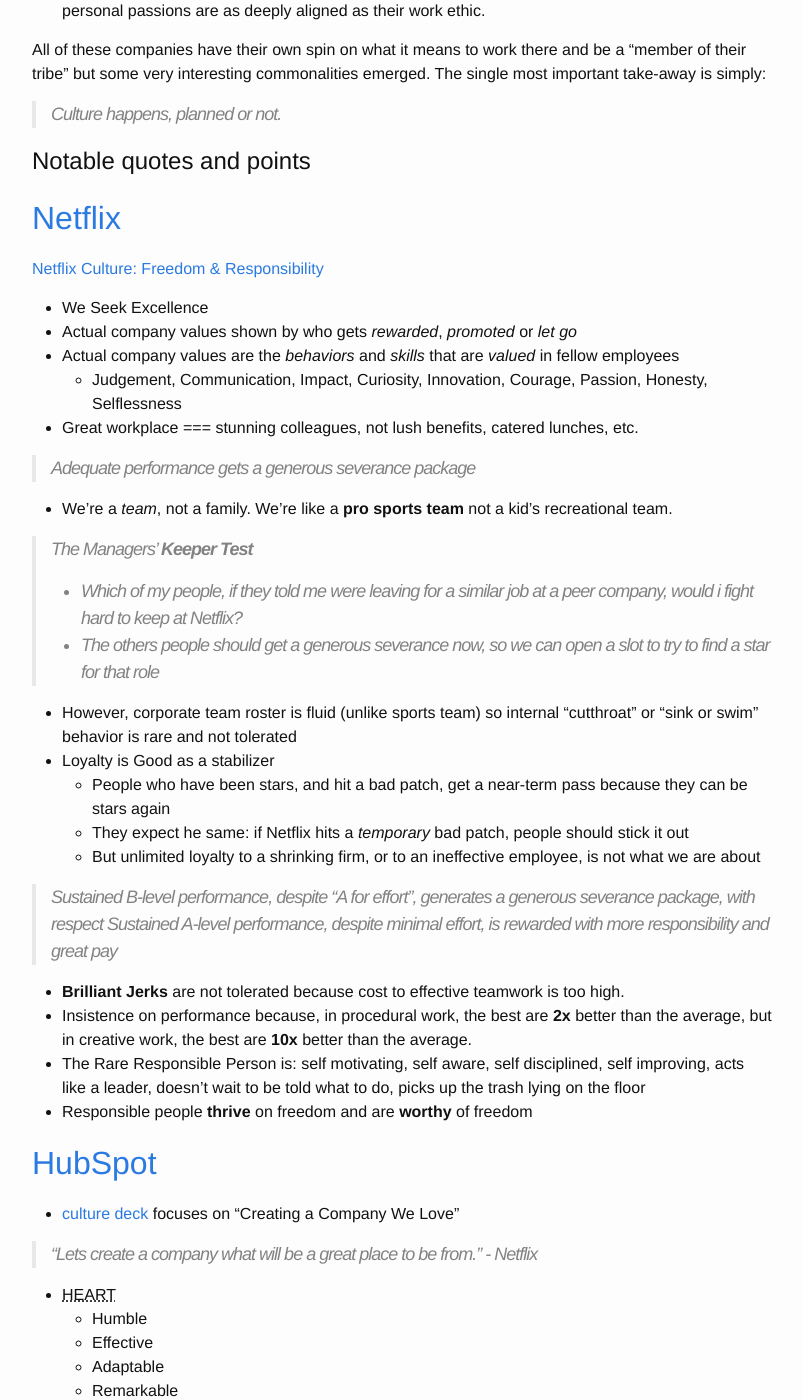
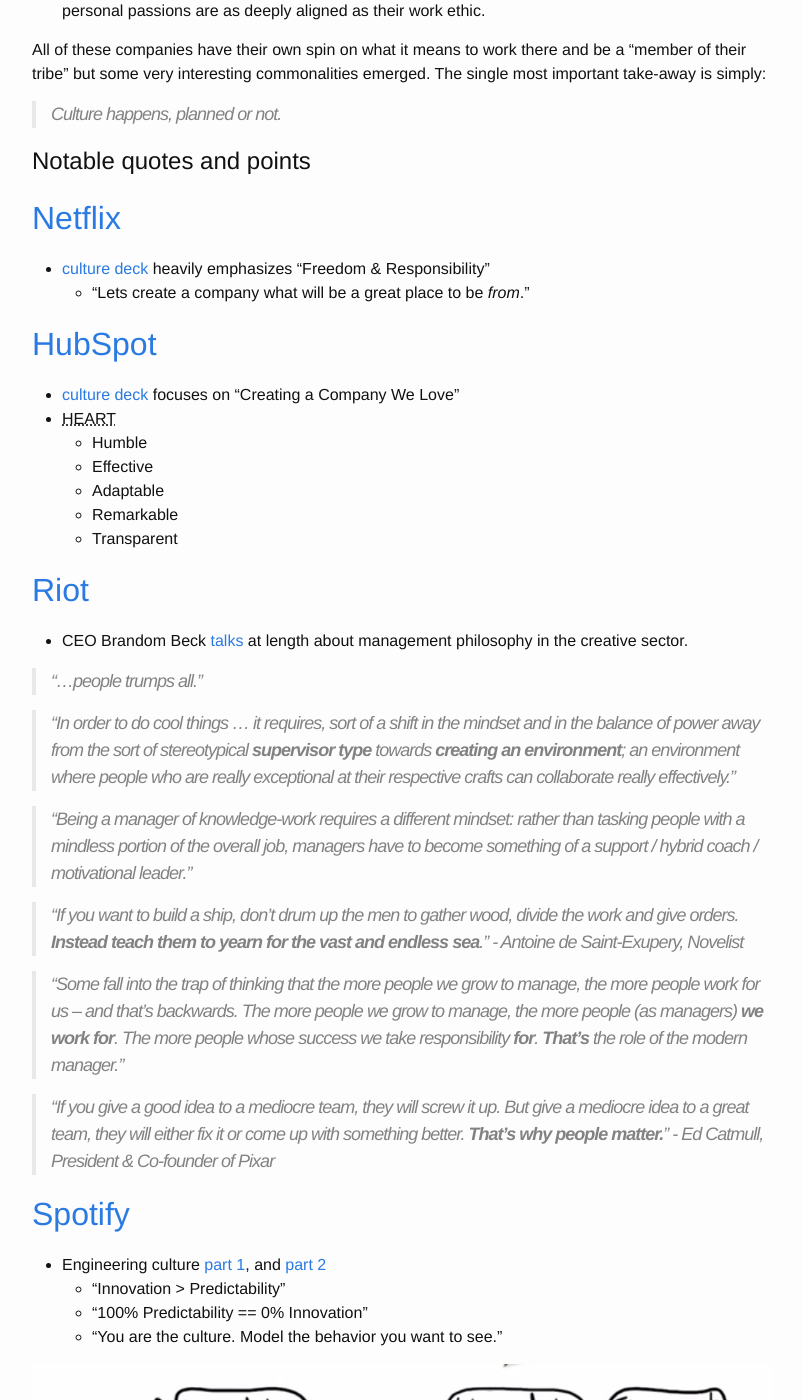
Before and after one commit to puzzfuzz/puzzfuzz.github.io, a Jekyll site: the page built from _posts/2015-02-24-management-material.md, in a window 1280 px wide and 1400 px high, scrolled down 432 px. Shown: the whole window, without its empty margins (238-1041 px from the left). Built offline with Jekyll 4.4.1, drawn with Linux system fonts in a browser that asks for light colours; some of the changed text lies outside the part shown.

Commit message:
Revert 00ad4a8..f2813c4
This rolls back to commit 00ad4a8c78c36f4e47dfcee967299b675c24dd88.

```diff
--- a/_posts/2015-02-24-management-material.md
+++ b/_posts/2015-02-24-management-material.md
@@ -9,7 +9,7 @@ TODO: Intro
 
 * [Netflix][netflix_deck] sees themselves as a pro sports team who expects nothing but excellence from every roster slot and hire, develop, and cut smartly so they have stars in every position.
 * [Hubspot][hubspot_deck] focuses on "building a company we love" and enabling autonomy by building a culture of trust and hiring only those that strictly meet their core values (**HEART**).
-* [Spotify][spotify_talk_1] [strives][spotify_talk_2] to innovate rapidly by establishing a **Fail-Friendly Environment** where the focus is on _enabling failure recovery_ instead of _prescribing failure avoidance_.
+* [Spotify][spotify_talk_1] [strives][spotify_talk_2] to innovate rapidly by establishing a "Fail-Friendly Environment" where the focus is on _enabling failure recovery_ instead of _prescribing failure avoidance_.
 * Riot Games [seeks][riot_talk] to establish _people_ as a fundamental asset that is discussed in the boardroom alongside IP and business models while growing a culture of like-minded professionals whose personal passions are as deeply aligned as their work ethic.
 
 All of these companies have their own spin on what it means to work there and be a "member of their tribe" but some very interesting commonalities emerged. The single most important take-away is simply:
@@ -21,47 +21,17 @@ All of these companies have their own spin on what it means to work there and be
 #Notable quotes and points
 
 ##[Netflix][netflix_corp]
-[Netflix Culture: Freedom & Responsibility][netflix_deck]
-- We Seek Excellence
-- Actual company values shown by who gets _rewarded_, _promoted_ or _let go_
-- Actual company values are the _behaviors_ and _skills_ that are _valued_ in fellow employees
-  - Judgement, Communication, Impact, Curiosity, Innovation, Courage, Passion, Honesty, Selflessness
-- Great workplace === stunning colleagues, not lush benefits, catered lunches, etc.
-
-> Adequate performance gets a generous severance package
-
-- We're a _team_, not a family. We're like a **pro sports team** not a kid's recreational team.
-
-> The Managers' **Keeper Test**
-> - Which of my people, if they told me were leaving for a similar job at a peer company, would i fight hard to keep at Netflix?
-> - The others people should get a generous severance now, so we can open a slot to try to find a star for that role
-
-- However, corporate team roster is fluid (unlike sports team) so internal "cutthroat" or "sink or swim" behavior is rare and not tolerated
-- Loyalty is Good as a stabilizer
-  - People who have been stars, and hit a bad patch, get a near-term pass because they can be stars again
-  - They expect he same: if Netflix hits a _temporary_ bad patch, people should stick it out
-  - But unlimited loyalty to a shrinking firm, or to an ineffective employee, is not what we are about
-
-> Sustained B-level performance, despite "A for effort", generates a generous severance package, with respect
-> Sustained A-level performance, despite minimal effort, is rewarded with more responsibility and great pay
-
-- **Brilliant Jerks** are not tolerated because cost to effective teamwork is too high.
-- Insistence on performance because, in procedural work, the best are **2x** better than the average, but in creative work, the best are **10x** better than the average.
-- The Rare Responsible Person is: self motivating, self aware, self disciplined, self improving, acts like a leader, doesn't wait to be told what to do, picks up the trash lying on the floor
-- Responsible people **thrive** on freedom and are **worthy** of freedom
-
+* [culture deck][netflix_deck] heavily emphasizes "Freedom & Responsibility"
+  * "Lets create a company what will be a great place to be _from_."
 
 ##[HubSpot][hubspot_corp]
-- [culture deck][hubspot_deck] focuses on "Creating a Company We Love"
-
-> "Lets create a company what will be a great place to be _from_." - Netflix
-
-- HEART
-  - Humble
-  - Effective
-  - Adaptable
-  - Remarkable
-  - Transparent
+* [culture deck][hubspot_deck] focuses on "Creating a Company We Love"
+* HEART
+  * Humble
+  * Effective
+  * Adaptable
+  * Remarkable
+  * Transparent
 
 ##[Riot][riot_corp]
 * CEO Brandom Beck [talks][riot_talk] at length about management philosophy in the creative sector.
@@ -79,10 +49,10 @@ All of these companies have their own spin on what it means to work there and be
 > "If you give a good idea to a mediocre team, they will screw it up. But give a mediocre idea to a great team, they will either fix it or come up with something better. **That's why people matter.**" - Ed Catmull, President & Co-founder of Pixar
 
 ##[Spotify][spotify_corp]
-Engineering culture [part 1][spotify_talk_1], and [part 2][spotify_talk_2]
-  - "Innovation > Predictability"
-  - "100% Predictability == 0% Innovation"
-> "You are the culture. Model the behavior you want to see."
+* Engineering culture [part 1][spotify_talk_1], and [part 2][spotify_talk_2]
+  * "Innovation > Predictability"
+  * "100% Predictability == 0% Innovation"
+  * "You are the culture. Model the behavior you want to see."
 
 ![autonomy](/assets/alignmentXautonomy.jpg)
 
```
Also changed, not shown: other parts of _posts/2015-02-24-management-material.md (+2 -2 lines).
